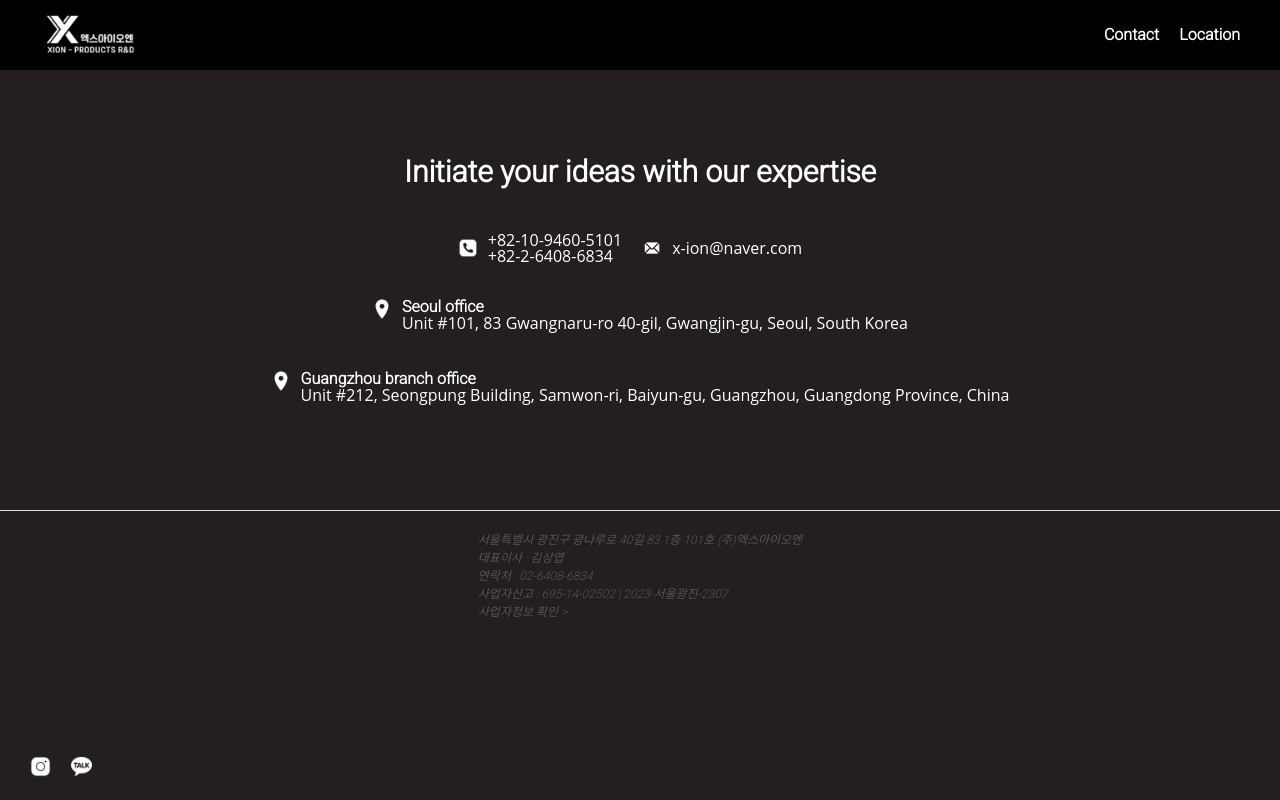
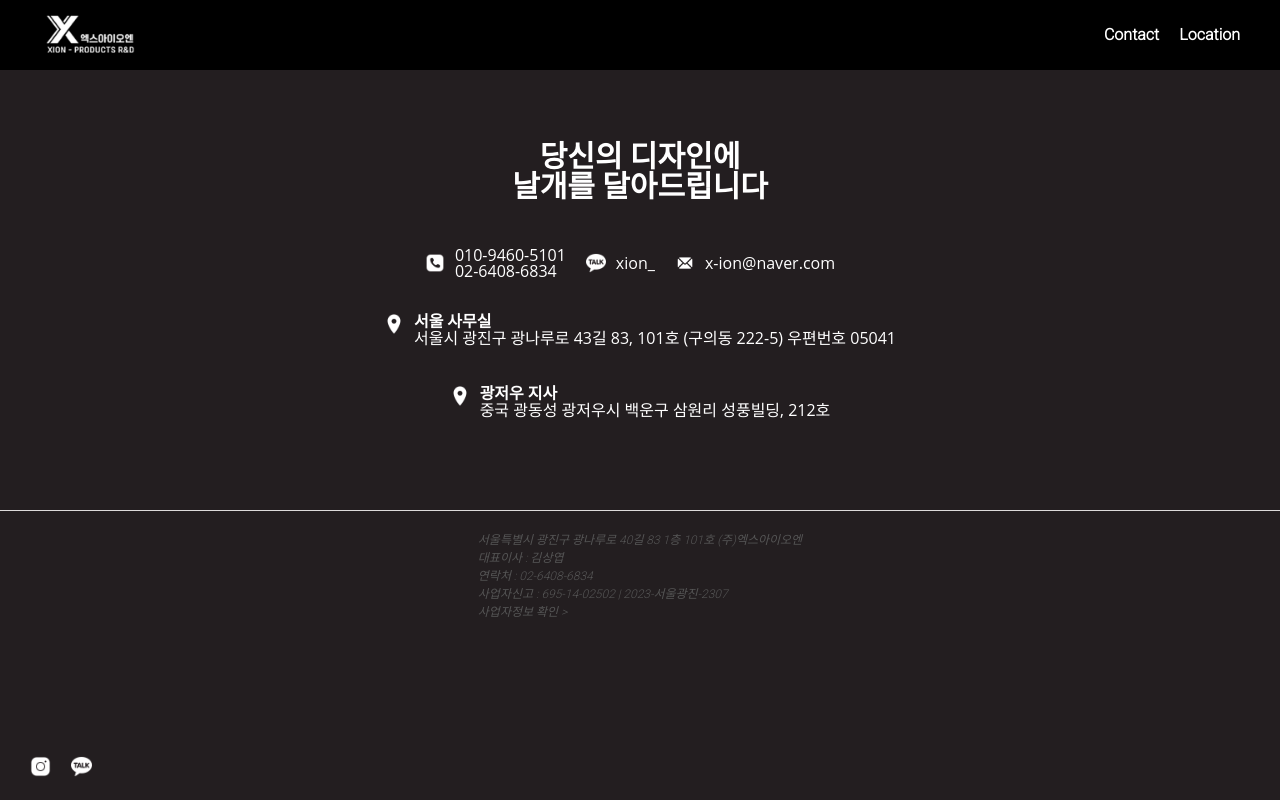
Before and after one commit to Kim8omin/xion_korean, a React (Create React App) app: page /contact in a window 1280 px wide. Built offline with nearby package versions, Linux system fonts and the light colour scheme.

Commit message:
한국어로 변경

```diff
--- a/src/components/main/contactCompo.jsx
+++ b/src/components/main/contactCompo.jsx
@@ -3,21 +3,29 @@ import styled from "styled-components";
 import phone from "../../assets/phone.png";
 import location from "../../assets/location.png";
 import envelop from "../../assets/envelop.png";
+import kakao from "../../assets/kakao.png";
 
 const ContactComponent = () => {
   return (
     <ContactCompoWrap>
-      <h6 id="contactTitle">Initiate your ideas with our expertise</h6>
+      <h6 id="contactTitle">
+        당신의 디자인에 <br />
+        날개를 달아드립니다
+      </h6>
       <ContactLayer>
         <ContactWrapper>
           <ContactInfo>
             <Icon src={phone} alt="phone" />
             <div>
-              <p>+82-10-9460-5101</p>
-              <p>+82-2-6408-6834</p>
+              <p>010-9460-5101</p>
+              <p>02-6408-6834</p>
             </div>
           </ContactInfo>
           <ContactInfo>
+            <Icon src={kakao} alt="kakao" />
+            <p>xion_</p>
+          </ContactInfo>
+            <ContactInfo>
             <Icon src={envelop} alt="envelop" />
             <p>x-ion@naver.com</p>
           </ContactInfo>
@@ -27,10 +35,10 @@ const ContactComponent = () => {
           <LocationInfo>
             <Icon src={location} alt="location" />
             <div>
-              <h6>Seoul office</h6>
+              <h6>서울 사무실</h6>
               <p>
-                Unit #101, 83 Gwangnaru-ro 40-gil, Gwangjin-gu, Seoul, South
-                Korea
+                서울시 광진구 광나루로 43길 83, 101호 (구의동 222-5) 우편번호
+                05041
               </p>
             </div>
           </LocationInfo>
@@ -38,11 +46,8 @@ const ContactComponent = () => {
           <LocationInfo className="global">
             <Icon src={location} alt="location" />
             <div>
-              <h6>Guangzhou branch office</h6>
-              <p>
-                Unit #212, Seongpung Building, Samwon-ri, Baiyun-gu, Guangzhou,
-                Guangdong Province, China
-              </p>
+              <h6>광저우 지사</h6>
+              <p>중국 광동성 광저우시 백운구 삼원리 성풍빌딩, 212호</p>
             </div>
           </LocationInfo>
         </AddressLayer>
@@ -69,7 +74,6 @@ const ContactCompoWrap = styled.div`
     text-align: center;
     margin-bottom: 20px;
   }
-
 `;
 
 const ContactLayer = styled.div`
--- a/src/components/main/sns.jsx
+++ b/src/components/main/sns.jsx
@@ -2,6 +2,7 @@ import React from "react";
 import styled from "styled-components";
 import insta from "../../assets/insta.png";
 import kakao from "../../assets/kakao.png";
+import {Link} from "react-router-dom"
 
 const Sns = () => {
   return (
@@ -11,9 +12,9 @@ const Sns = () => {
           <a href="https://www.instagram.com/chelseaion_/">
             <img id="insta" src={insta} alt="instagram" />
           </a>
-          <a href="#">
+          <Link to='/contact'>
             <img id="kakao" src={kakao} alt="kakao" width='10px'/>
-          </a>
+          </Link>
         </div>
       </SnsContent>
     </SnsLayer>
```
